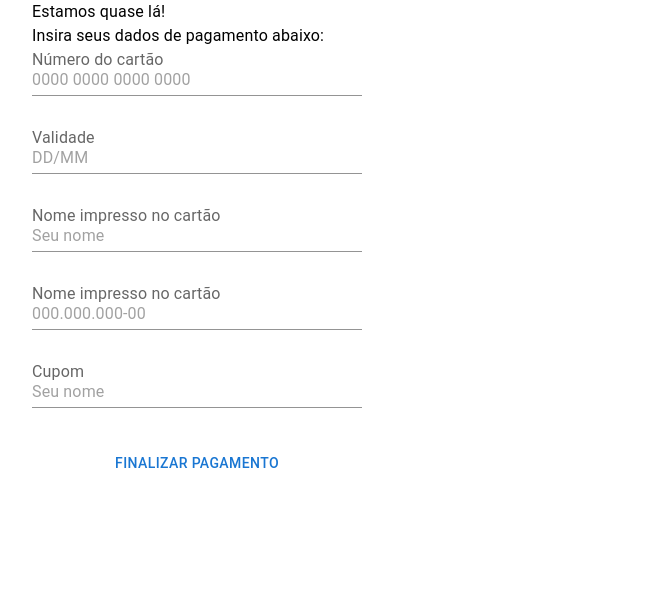
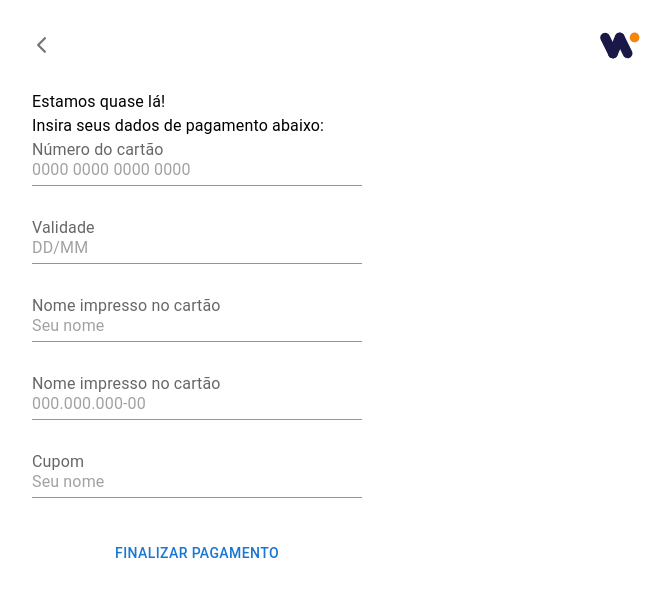
Before and after one commit to cmoutella/challenge, a Next.js app: page / in a window 1280 px wide. Shown: the top 596 px of the page, without its empty margins (32-703 px from the left). Built offline with nearby package versions, Linux system fonts and the light colour scheme.

Commit message:
Navbar: moved to template

```diff
--- a/src/pages/_app.js
+++ b/src/pages/_app.js
@@ -3,6 +3,7 @@ import Head from 'next/head'
 import { ThemeProvider } from 'styled-components'
 import theme from '@/styles/theme'
 import GlobalStyles from '@/styles/globals'
+import Navbar from '@/components/Navbar'
 
 function App({ Component, pageProps }) {
   return (
@@ -20,6 +21,7 @@ function App({ Component, pageProps }) {
         ></link>
       </Head>
       <GlobalStyles />
+      <Navbar />
       <Component {...pageProps} />
     </ThemeProvider>
   )
```
